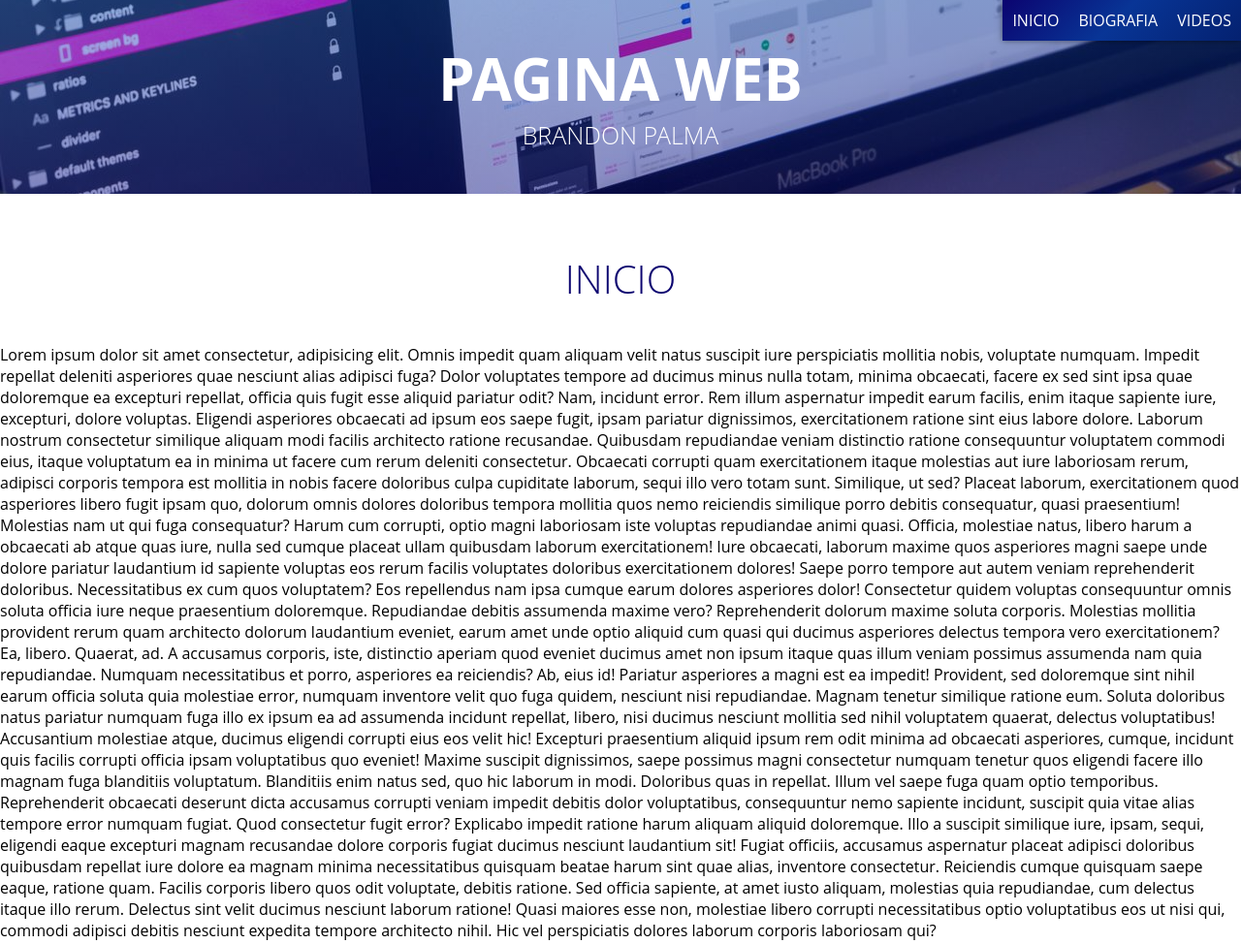
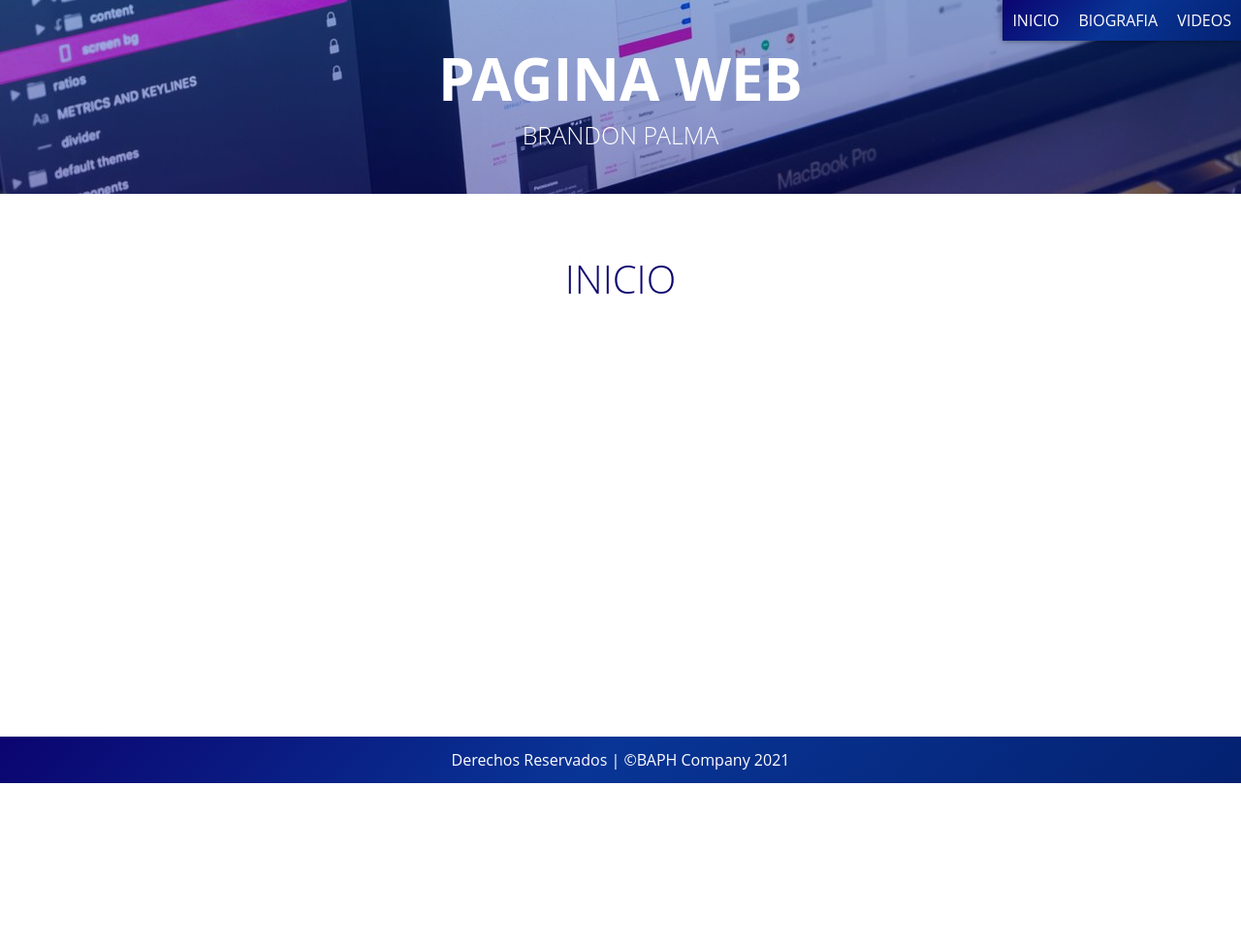
Before and after one commit to bpalma2019629/in5bm_sitio_web_kinal, a plain HTML site: page index.html in a window 1280 px wide. Shown: the top 974 px of the page at 97% size. After the commit the page ends 808 px from the top, so only its background shows below. Drawn offline with Linux system fonts and the light colour scheme.

Commit message:
actualizacion de juan

```diff
--- a/index.html
+++ b/index.html
@@ -25,26 +25,7 @@
         <section>
             <h2 class="subtitulo">INICIO</h2>
             <div class="contenedor-texto">
-                <p>Lorem ipsum dolor sit amet consectetur, adipisicing elit. Omnis impedit quam aliquam velit natus suscipit iure perspiciatis mollitia nobis, voluptate numquam. Impedit repellat deleniti asperiores quae nesciunt alias adipisci fuga?
-                Dolor voluptates tempore ad ducimus minus nulla totam, minima obcaecati, facere ex sed sint ipsa quae doloremque ea excepturi repellat, officia quis fugit esse aliquid pariatur odit? Nam, incidunt error.
-                Rem illum aspernatur impedit earum facilis, enim itaque sapiente iure, excepturi, dolore voluptas. Eligendi asperiores obcaecati ad ipsum eos saepe fugit, ipsam pariatur dignissimos, exercitationem ratione sint eius labore dolore.
-                Laborum nostrum consectetur similique aliquam modi facilis architecto ratione recusandae. Quibusdam repudiandae veniam distinctio ratione consequuntur voluptatem commodi eius, itaque voluptatum ea in minima ut facere cum rerum deleniti consectetur.
-                Obcaecati corrupti quam exercitationem itaque molestias aut iure laboriosam rerum, adipisci corporis tempora est mollitia in nobis facere doloribus culpa cupiditate laborum, sequi illo vero totam sunt. Similique, ut sed?
-                Placeat laborum, exercitationem quod asperiores libero fugit ipsam quo, dolorum omnis dolores doloribus tempora mollitia quos nemo reiciendis similique porro debitis consequatur, quasi praesentium! Molestias nam ut qui fuga consequatur?
-                Harum cum corrupti, optio magni laboriosam iste voluptas repudiandae animi quasi. Officia, molestiae natus, libero harum a obcaecati ab atque quas iure, nulla sed cumque placeat ullam quibusdam laborum exercitationem!
-                Iure obcaecati, laborum maxime quos asperiores magni saepe unde dolore pariatur laudantium id sapiente voluptas eos rerum facilis voluptates doloribus exercitationem dolores! Saepe porro tempore aut autem veniam reprehenderit doloribus.
-                Necessitatibus ex cum quos voluptatem? Eos repellendus nam ipsa cumque earum dolores asperiores dolor! Consectetur quidem voluptas consequuntur omnis soluta officia iure neque praesentium doloremque. Repudiandae debitis assumenda maxime vero?
-                Reprehenderit dolorum maxime soluta corporis. Molestias mollitia provident rerum quam architecto dolorum laudantium eveniet, earum amet unde optio aliquid cum quasi qui ducimus asperiores delectus tempora vero exercitationem? Ea, libero.
-                Quaerat, ad. A accusamus corporis, iste, distinctio aperiam quod eveniet ducimus amet non ipsum itaque quas illum veniam possimus assumenda nam quia repudiandae. Numquam necessitatibus et porro, asperiores ea reiciendis?
-                Ab, eius id! Pariatur asperiores a magni est ea impedit! Provident, sed doloremque sint nihil earum officia soluta quia molestiae error, numquam inventore velit quo fuga quidem, nesciunt nisi repudiandae.
-                Magnam tenetur similique ratione eum. Soluta doloribus natus pariatur numquam fuga illo ex ipsum ea ad assumenda incidunt repellat, libero, nisi ducimus nesciunt mollitia sed nihil voluptatem quaerat, delectus voluptatibus!
-                Accusantium molestiae atque, ducimus eligendi corrupti eius eos velit hic! Excepturi praesentium aliquid ipsum rem odit minima ad obcaecati asperiores, cumque, incidunt quis facilis corrupti officia ipsam voluptatibus quo eveniet!
-                Maxime suscipit dignissimos, saepe possimus magni consectetur numquam tenetur quos eligendi facere illo magnam fuga blanditiis voluptatum. Blanditiis enim natus sed, quo hic laborum in modi. Doloribus quas in repellat.
-                Illum vel saepe fuga quam optio temporibus. Reprehenderit obcaecati deserunt dicta accusamus corrupti veniam impedit debitis dolor voluptatibus, consequuntur nemo sapiente incidunt, suscipit quia vitae alias tempore error numquam fugiat.
-                Quod consectetur fugit error? Explicabo impedit ratione harum aliquam aliquid doloremque. Illo a suscipit similique iure, ipsam, sequi, eligendi eaque excepturi magnam recusandae dolore corporis fugiat ducimus nesciunt laudantium sit!
-                Fugiat officiis, accusamus aspernatur placeat adipisci doloribus quibusdam repellat iure dolore ea magnam minima necessitatibus quisquam beatae harum sint quae alias, inventore consectetur. Reiciendis cumque quisquam saepe eaque, ratione quam.
-                Facilis corporis libero quos odit voluptate, debitis ratione. Sed officia sapiente, at amet iusto aliquam, molestias quia repudiandae, cum delectus itaque illo rerum. Delectus sint velit ducimus nesciunt laborum ratione!
-                Quasi maiores esse non, molestiae libero corrupti necessitatibus optio voluptatibus eos ut nisi qui, commodi adipisci debitis nesciunt expedita tempore architecto nihil. Hic vel perspiciatis dolores laborum corporis laboriosam qui?</p>
+
             </div>
         </section>
     </div>
```
